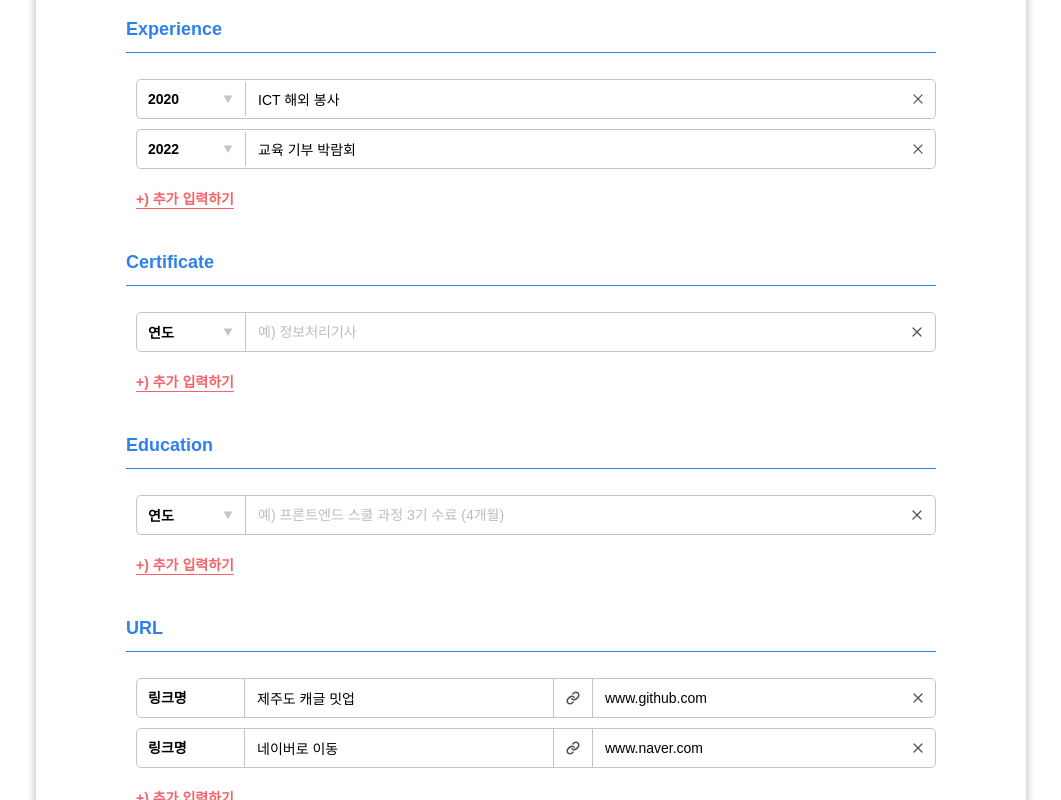
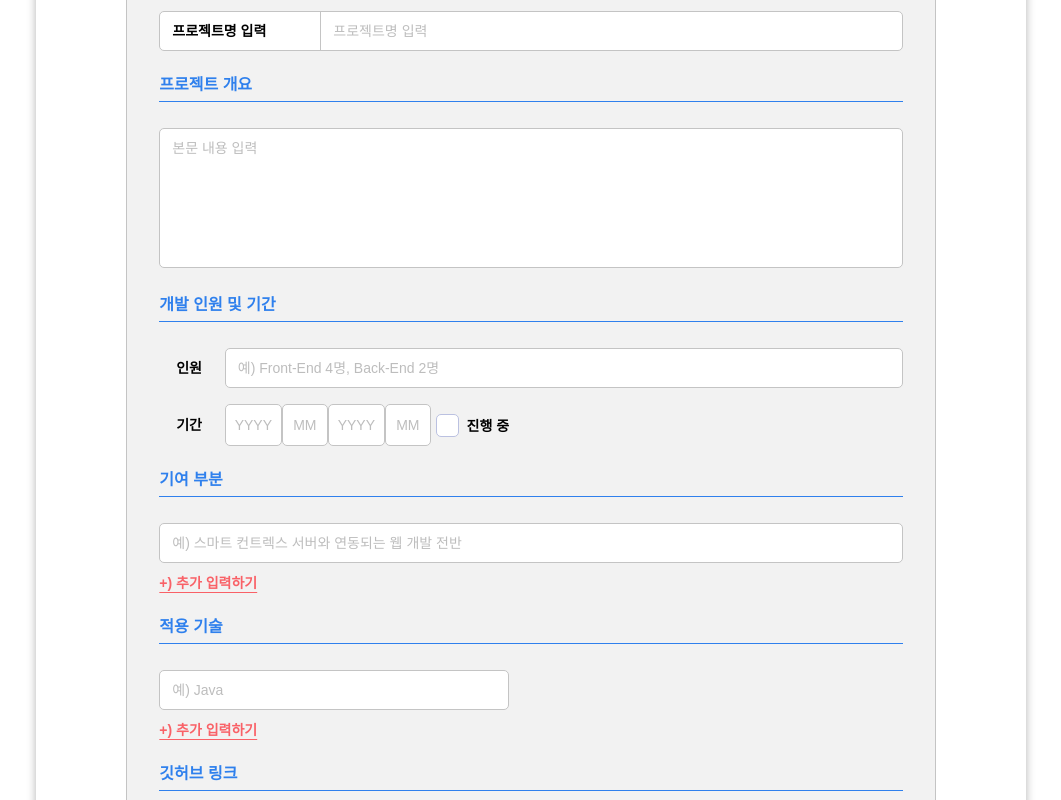
Before and after one commit to weniv/MAKE-RE, a React (Create React App) app: page / in a window 1280 px wide. Shown: the part 1520-2320 px from the top of the page, without its empty margins (109-1170 px from the left). Built offline with nearby package versions, Linux system fonts and the light colour scheme.

Commit message:
feat: project title, outline, people, skill input 및 output 구현

```diff
--- a/src/components/Career/CareerOutput.jsx
+++ b/src/components/Career/CareerOutput.jsx
@@ -1,8 +1,8 @@
 import React from 'react'
 import styles from './CareerOutput.module.css'
 
-const Work = (props) => {
-  const works = props.work.split('\n')
+const Work = ({ work }) => {
+  const works = work.split('\n')
   return (
     <ul className={styles.list}>
       {works && works.map((work) => <li className={styles.list}>{work}</li>)}
--- a/src/components/Project/ProjectInput.module.css
+++ b/src/components/Project/ProjectInput.module.css
@@ -184,6 +184,7 @@ textarea.oulineText {
   display: flex;
   flex-direction: column;
   align-items: start;
+  gap: 10px;
 }
 
 .skill input {
--- a/src/components/Project/components/Inputs.jsx
+++ b/src/components/Project/components/Inputs.jsx
@@ -1,97 +1,107 @@
 import React, { useEffect, useRef, useState } from 'react'
 import styles from '../ProjectInput.module.css'
 
-export default function Inputs(props) {
-  const [project, setProject] = useState([])
-  const [title, setTitle] = useState('')
-  const [outline, setOutline] = useState('')
-  const [people, setPeople] = useState('')
-  const [period, setPeriod] = useState('')
-  const [contribute, setContribute] = useState([])
-  const [skill, setSkill] = useState([])
-  const [github, setGithub] = useState('')
-  const [link, setLink] = useState('')
+export default function Inputs({ resumeData, setResumeData }) {
+  const [project, setProject] = useState([
+    {
+      id: 1,
+      title: '',
+      outline: '',
+      people: '',
+      startPeriod: '',
+      endPeriod: '',
+      contribute: [],
+      skill: [],
+      github: '',
+      link: '',
+    },
+  ])
   const [isDrop, setIsDrop] = useState(false)
 
-  useEffect(() => {}, [])
-
-  const val = {
-    id: 1,
-    title,
-    outline,
-    people,
-    period,
-    contribute,
-    skill,
-    github,
-    link,
-  }
+  useEffect(() => {
+    setResumeData({ ...resumeData, project })
+  }, [project])
 
   const nextId = useRef(1)
 
+  const val = {
+    id: nextId.current,
+    title: '',
+    outline: '',
+    people: '',
+    startPeriod: '',
+    endPeriod: '',
+    contribute: [],
+    skill: [],
+    github: '',
+    link: '',
+  }
+
   const handleAdd = (e) => {
     e.preventDefault()
+    nextId.current += 1
     val.id = nextId.current
-    nextId.current += 1
     setProject([...project, val])
   }
 
-  console.log(val)
+  console.log('project')
+  console.log(project)
 
   return (
     <main>
       <h2>Project</h2>
       <ProjectAlign />
       <div className={styles.projectInput}>
-        <div className={styles.cont}>
-          <ProjectHeader
-            setIsDrop={setIsDrop}
-            isDrop={isDrop}
-            handleAdd={handleAdd}
-          />
-          {isDrop ? (
-            <>
-              <form className={styles.inputWrap}>
-                <ProjectTitle setTitle={setTitle} />
-                <ProjectOutline setOutline={setOutline} />
-                <ProjectDetail
-                  setPeople={setPeople}
-                  setPeriod={setPeriod}
-                  period={period}
-                />
-                <ProjectContribution setContribute={setContribute} />
-                <ProjectSkill setSkill={setSkill} />
-                <GithubLink setGithub={setGithub} />
-                <DeployLink setLink={setLink} />
-              </form>
-            </>
-          ) : null}
-        </div>
         {project &&
-          project.map(() => (
+          project.map((el) => (
             <div className={styles.cont}>
               <ProjectHeader
-                setIsDrop={setIsDrop}
-                isDrop={isDrop}
+                id={el.id}
+                // setIsDrop={setIsDrop}
+                // isDrop={isDrop}
                 handleAdd={handleAdd}
               />
-              {isDrop ? (
-                <>
-                  <form className={styles.inputWrap}>
-                    <ProjectTitle setTitle={setTitle} />
-                    <ProjectOutline setOutline={setOutline} />
-                    <ProjectDetail
-                      setPeople={setPeople}
-                      setPeriod={setPeriod}
-                      period={period}
-                    />
-                    <ProjectContribution setContribute={setContribute} />
-                    <ProjectSkill setSkill={setSkill} />
-                    <GithubLink setGithub={setGithub} />
-                    <DeployLink setLink={setLink} />
-                  </form>
-                </>
-              ) : null}
+              {/* {isDrop ? (
+                <> */}
+              <form className={styles.inputWrap}>
+                <ProjectTitle
+                  id={el.id}
+                  setProject={setProject}
+                  project={project}
+                />
+                <ProjectOutline
+                  id={el.id}
+                  setProject={setProject}
+                  project={project}
+                />
+                <ProjectDetail
+                  id={el.id}
+                  setProject={setProject}
+                  project={project}
+                />
+                <ProjectContribution
+                  id={el.id}
+                  setProject={setProject}
+                  project={project}
+                />
+                <ProjectSkill
+                  id={el.id}
+                  setProject={setProject}
+                  project={project}
+                />
+                <GithubLink
+                  id={el.id}
+                  setProject={setProject}
+                  project={project}
+                />
+                <DeployLink
+                  id={el.id}
+                  setProject={setProject}
+                  project={project}
+                />
+              </form>
+              {/* </>
+              ) : null} */}
             </div>
           ))}
       </div>
@@ -124,7 +134,7 @@ const ProjectHeader = (props) => {
       <button
         type="button"
         className={styles.downBtn}
-        onClick={dropDown}
+        // onClick={dropDown}
       ></button>
       <button
         type="button"
@@ -135,22 +145,39 @@ const ProjectHeader = (props) => {
   )
 }
 
-const ProjectTitle = (props) => {
-  const handleTitle = (e) => {
-    props.setTitle(e.target.value)
-  }
+const ProjectTitle = ({ id, project, setProject }) => {
+  const [title, setTitle] = useState('')
+
+  useEffect(() => {
+    let findIndex = project.findIndex((item) => item.id === id)
+    let copiedItems = [...project]
+    copiedItems[findIndex].title = title
+
+    setProject(copiedItems)
+  }, [title])
+
   return (
-    <div className={styles.projectTitle}>
+    <div id={id} className={styles.projectTitle}>
       <h4 className="inputDescription">프로젝트명 입력</h4>
-      <input type="text" placeholder="프로젝트명 입력" onChange={handleTitle} />
+      <input
+        type="text"
+        placeholder="프로젝트명 입력"
+        onChange={(e) => setTitle(e.target.value)}
+      />
     </div>
   )
 }
 
-const ProjectOutline = (props) => {
-  const handleOutline = (e) => {
-    props.setOutline(e.target.value)
-  }
+const ProjectOutline = ({ id, project, setProject }) => {
+  const [outline, setOutline] = useState('')
+
+  useEffect(() => {
+    let findIndex = project.findIndex((item) => item.id === id)
+    let copiedItems = [...project]
+    copiedItems[findIndex].outline = outline
+
+    setProject(copiedItems)
+  }, [outline])
 
   return (
     <>
@@ -158,16 +185,22 @@ const ProjectOutline = (props) => {
       <textarea
         className={styles.oulineText}
         placeholder="본문 내용 입력"
-        onChange={handleOutline}
+        onChange={(e) => setOutline(e.target.value)}
       ></textarea>
     </>
   )
 }
 
-const People = (props) => {
-  const handlePeople = (e) => {
-    props.setPeople(e.target.value)
-  }
+const People = ({ id, project, setProject }) => {
+  const [people, setPeople] = useState('')
+
+  useEffect(() => {
+    let findIndex = project.findIndex((item) => item.id === id)
+    let copiedItems = [...project]
+    copiedItems[findIndex].people = people
+
+    setProject(copiedItems)
+  }, [people])
 
   return (
     <div className={styles.peple}>
@@ -175,7 +208,7 @@ const People = (props) => {
       <input
         type="text"
         placeholder="예) Front-End 4명, Back-End 2명"
-        onChange={handlePeople}
+        onChange={(e) => setPeople(e.target.value)}
       />
     </div>
   )
@@ -195,16 +228,16 @@ const Period = (props) => {
   }
 
   useEffect(() => {
-    handlePeriod()
+    // handlePeriod()
   }, [])
 
-  const handlePeriod = () => {
-    if (isChecked) {
-      props.setPeriod('진행중')
-    } else {
-      props.setPeriod(val)
-    }
-  }
+  // const handlePeriod = () => {
+  //   if (isChecked) {
+  //     props.setPeriod('진행중')
+  //   } else {
+  //     props.setPeriod(val)
+  //   }
+  // }
 
   const handleStartYear = (e) => {
     setStartYear(e.target.value)
@@ -247,8 +280,6 @@ const Period = (props) => {
     }
   }
 
-  console.log(props.period)
-
   return (
     <div className={styles.period}>
       <h4 className="inputDescription" onClick={isEmpty}>
@@ -290,12 +321,12 @@ const Period = (props) => {
   )
 }
 
-const ProjectDetail = (props) => {
+const ProjectDetail = ({ id, project, setProject }) => {
   return (
     <>
       <h3 className={styles.subTitle}>개발 인원 및 기간</h3>
-      <People setPeople={props.setPeople} />
-      <Period setPeriod={props.setPeriod} period={props.period} />
+      <People id={id} setProject={setProject} project={project} />
+      <Period id={id} setProject={setProject} project={project} />
     </>
   )
 }
@@ -303,9 +334,9 @@ const ProjectDetail = (props) => {
 const ProjectContribution = (props) => {
   const [contribute, setContribute] = useState([])
 
-  useEffect(() => {
-    console.log(contribute)
-  }, [contribute])
+  // useEffect(() => {
+  //   console.log(contribute)
+  // }, [contribute])
 
   const handleContribute = (e) => {
     setContribute(e.target.value)
@@ -346,16 +377,58 @@ const ProjectContribution = (props) => {
   )
 }
 
-const ProjectSkill = () => {
+const ProjectSkill = ({ id, project, setProject }) => {
+  const [skill, setSkill] = useState([{ id: 1, skill: '' }])
+  const [skillVal, setSkillVal] = useState('')
+  const [curId, setCurId] = useState(1)
+
+  useEffect(() => {
+    let findIndex = project.findIndex((item) => item.id === id)
+    let copiedItems = [...project]
+    copiedItems[findIndex].skill = skill
+
+    setProject(copiedItems)
+  }, [skill])
+
+  const nextId = useRef(1)
+
+  const val = {
+    id: nextId.current,
+    skill: '',
+  }
+
+  useEffect(() => {
+    let findIndex = skill.findIndex((item) => item.id === parseInt(curId))
+    let copiedItems = [...skill]
+    copiedItems[findIndex].skill = skillVal
+    setSkill(copiedItems)
+  }, [skill.length, skillVal, curId])
+
+  const handleAdd = (e) => {
+    e.preventDefault()
+    nextId.current += 1
+    val.id = nextId.current
+    setSkill([...skill, val])
+  }
+
   return (
     <>
       <h3 className={styles.subTitle}>적용 기술</h3>
       <div className={styles.skill}>
-        <input type="text" placeholder="예) Java" />
-        <button type="button" className="addBtn ">
-          +) 추가 입력하기
-        </button>
+        {skill &&
+          skill.map((el) => (
+            <input
+              id={el.id}
+              type="text"
+              placeholder="예) Java"
+              onChange={(e) => setSkillVal(e.target.value)}
+              onMouseDown={(e) => setCurId(e.target.id)}
+            />
+          ))}
       </div>
+      <button type="button" className="addBtn" onClick={handleAdd}>
+        +) 추가 입력하기
+      </button>
     </>
   )
 }
--- a/src/pages/Preview.jsx
+++ b/src/pages/Preview.jsx
@@ -17,7 +17,7 @@ function Preview({ resumeData }) {
       <Intro />
       <Skills />
       <Career data={data.career} />
-      <Project data={data.project} />
+      <Project project={data.project} />
       <Experience experience={data.experience} />
       <Certificate certificate={data.certificate} />
       <Education education={data.education} />
```
Also changed, not shown: src/components/Project/ProjectOutput.jsx (+19 -16 lines), src/components/Project/ProjectOutput.module.css (+7 -1 lines).
